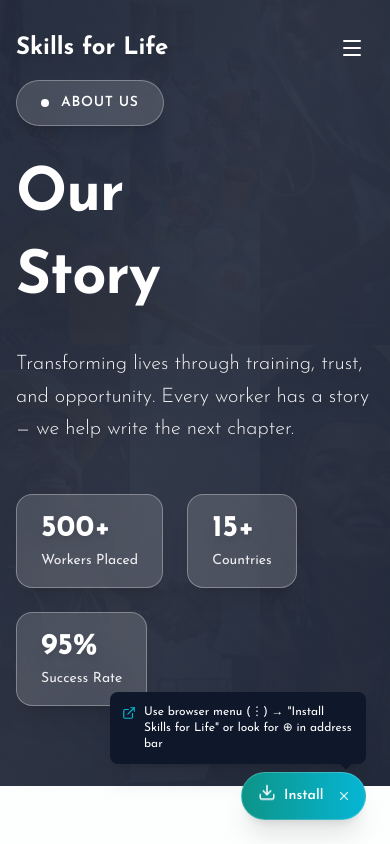
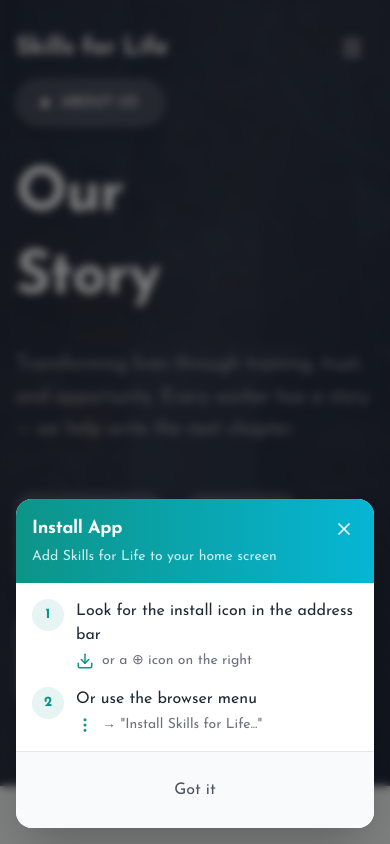
Before and after one commit to FethiAbdullahi/Messanta-Ethiopian-Recruitment-Company, a Next.js app: page /about in a window 390 px wide. Both pictures are taken after a click on the button "Install". Shown: the top 844 px of the page. Built offline with nearby package versions, Linux system fonts and the light colour scheme.

Commit message:
Enhance PWA installation experience by adding platform detection, updated instructions for iOS and Android, and improved UI for install prompts.

```diff
--- a/components/InstallPWA.tsx
+++ b/components/InstallPWA.tsx
@@ -2,7 +2,7 @@
 
 import { useState, useEffect, useCallback } from 'react';
 import { motion, AnimatePresence } from 'framer-motion';
-import { Download, X, ExternalLink } from 'lucide-react';
+import { Download, X, Share, Plus, MoreVertical } from 'lucide-react';
 
 interface BeforeInstallPromptEvent extends Event {
   prompt: () => Promise<void>;
@@ -14,7 +14,9 @@
   const [isInstalled, setIsInstalled] = useState(false);
   const [dismissed, setDismissed] = useState(false);
   const [isReady, setIsReady] = useState(false);
-  const [showTip, setShowTip] = useState(false);
+  const [showInstructions, setShowInstructions] = useState(false);
+  const [isIOS, setIsIOS] = useState(false);
+  const [isAndroid, setIsAndroid] = useState(false);
 
   useEffect(() => {
     if (sessionStorage.getItem('pwa-dismissed')) {
@@ -22,7 +24,21 @@
       return;
     }
 
+    // Detect platform
+    const ua = navigator.userAgent.toLowerCase();
+    const iOS = /iphone|ipad|ipod/.test(ua);
+    const android = /android/.test(ua);
+    setIsIOS(iOS);
+    setIsAndroid(android);
+
+    // Check if already installed
     if (window.matchMedia('(display-mode: standalone)').matches) {
+      setIsInstalled(true);
+      return;
+    }
+
+    // Check iOS standalone mode
+    if ((window.navigator as Navigator & { standalone?: boolean }).standalone === true) {
       setIsInstalled(true);
       return;
     }
@@ -34,11 +50,11 @@
         .catch((err) => console.log('❌ SW failed:', err));
     }
 
+    // Listen for install prompt (Chrome/Edge/Android)
     const handlePrompt = (e: Event) => {
       console.log('✅ Install prompt ready!');
       e.preventDefault();
       setDeferredPrompt(e as BeforeInstallPromptEvent);
-      setIsReady(true);
     };
 
     const handleInstalled = () => {
@@ -49,8 +65,8 @@
     window.addEventListener('beforeinstallprompt', handlePrompt);
     window.addEventListener('appinstalled', handleInstalled);
 
-    // Show after delay
-    setTimeout(() => setIsReady(true), 2000);
+    // Show button after delay
+    setTimeout(() => setIsReady(true), 1500);
 
     return () => {
       window.removeEventListener('beforeinstallprompt', handlePrompt);
@@ -60,6 +76,7 @@
 
   const handleInstall = useCallback(async () => {
     if (deferredPrompt) {
+      // Chrome/Edge/Android - use native prompt
       try {
         await deferredPrompt.prompt();
         const { outcome } = await deferredPrompt.userChoice;
@@ -69,46 +86,30 @@
       }
       setDeferredPrompt(null);
     } else {
-      // Show tip instead of alert
-      setShowTip(true);
-      setTimeout(() => setShowTip(false), 5000);
+      // iOS or no prompt available - show instructions
+      setShowInstructions(true);
     }
   }, [deferredPrompt]);
 
   const dismiss = () => {
     setDismissed(true);
+    setShowInstructions(false);
     sessionStorage.setItem('pwa-dismissed', 'true');
   };
 
   if (isInstalled || dismissed || !isReady) return null;
 
   return (
+    <>
+      {/* Install Button */}
       <AnimatePresence>
+        {!showInstructions && (
           <motion.div
             initial={{ opacity: 0, scale: 0.8, y: 20 }}
             animate={{ opacity: 1, scale: 1, y: 0 }}
             exit={{ opacity: 0, scale: 0.8, y: 20 }}
             className="fixed bottom-6 right-6 z-50"
           >
-        {/* Tip tooltip */}
-        <AnimatePresence>
-          {showTip && (
-            <motion.div
-              initial={{ opacity: 0, y: 10 }}
-              animate={{ opacity: 1, y: 0 }}
-              exit={{ opacity: 0, y: 10 }}
-              className="absolute bottom-full right-0 mb-2 w-64 p-3 bg-dark text-white text-xs rounded-lg shadow-xl"
-            >
-              <div className="flex items-start gap-2">
-                <ExternalLink size={14} className="text-accent mt-0.5 flex-shrink-0" />
-                <span>Use browser menu (⋮) → &quot;Install Skills for Life&quot; or look for ⊕ in address bar</span>
-              </div>
-              <div className="absolute bottom-0 right-4 translate-y-1/2 rotate-45 w-2 h-2 bg-dark" />
-            </motion.div>
-          )}
-        </AnimatePresence>
-
-        {/* Pulsing ring */}
             <span className="absolute inset-0 rounded-full bg-accent/40 animate-ping" />
 
             <div className="relative flex items-center gap-2 bg-gradient-to-r from-primary to-accent rounded-full pl-4 pr-2 py-2.5 shadow-xl border border-white/20">
@@ -127,6 +128,187 @@
               </button>
             </div>
           </motion.div>
+        )}
       </AnimatePresence>
+
+      {/* Instructions Modal */}
+      <AnimatePresence>
+        {showInstructions && (
+          <motion.div
+            initial={{ opacity: 0 }}
+            animate={{ opacity: 1 }}
+            exit={{ opacity: 0 }}
+            className="fixed inset-0 z-50 flex items-end sm:items-center justify-center p-4 bg-black/50 backdrop-blur-sm"
+            onClick={() => setShowInstructions(false)}
+          >
+            <motion.div
+              initial={{ opacity: 0, y: 50 }}
+              animate={{ opacity: 1, y: 0 }}
+              exit={{ opacity: 0, y: 50 }}
+              onClick={(e) => e.stopPropagation()}
+              className="w-full max-w-sm bg-white rounded-2xl shadow-2xl overflow-hidden"
+            >
+              {/* Header */}
+              <div className="bg-gradient-to-r from-primary to-accent p-4 text-white">
+                <div className="flex items-center justify-between">
+                  <h3 className="text-lg font-bold">Install App</h3>
+                  <button
+                    onClick={() => setShowInstructions(false)}
+                    className="p-1 rounded-full hover:bg-white/20"
+                  >
+                    <X size={20} />
+                  </button>
+                </div>
+                <p className="text-sm text-white/80 mt-1">
+                  Add Skills for Life to your home screen
+                </p>
+              </div>
+
+              {/* Instructions */}
+              <div className="p-4 space-y-4">
+                {isIOS ? (
+                  // iOS Safari Instructions
+                  <>
+                    <div className="flex items-start gap-3">
+                      <div className="w-8 h-8 rounded-full bg-primary/10 flex items-center justify-center flex-shrink-0">
+                        <span className="text-primary font-bold text-sm">1</span>
+                      </div>
+                      <div className="flex-1">
+                        <p className="text-gray-800 font-medium">
+                          Tap the Share button
+                        </p>
+                        <div className="flex items-center gap-2 mt-1 text-gray-500 text-sm">
+                          <Share size={18} className="text-primary" />
+                          <span>at the bottom of Safari</span>
+                        </div>
+                      </div>
+                    </div>
+
+                    <div className="flex items-start gap-3">
+                      <div className="w-8 h-8 rounded-full bg-primary/10 flex items-center justify-center flex-shrink-0">
+                        <span className="text-primary font-bold text-sm">2</span>
+                      </div>
+                      <div className="flex-1">
+                        <p className="text-gray-800 font-medium">
+                          Scroll and tap &quot;Add to Home Screen&quot;
+                        </p>
+                        <div className="flex items-center gap-2 mt-1 text-gray-500 text-sm">
+                          <Plus size={18} className="text-primary" />
+                          <span>in the share menu</span>
+                        </div>
+                      </div>
+                    </div>
+
+                    <div className="flex items-start gap-3">
+                      <div className="w-8 h-8 rounded-full bg-primary/10 flex items-center justify-center flex-shrink-0">
+                        <span className="text-primary font-bold text-sm">3</span>
+                      </div>
+                      <div className="flex-1">
+                        <p className="text-gray-800 font-medium">
+                          Tap &quot;Add&quot; to install
+                        </p>
+                        <p className="text-gray-500 text-sm mt-1">
+                          The app will appear on your home screen
+                        </p>
+                      </div>
+                    </div>
+                  </>
+                ) : isAndroid ? (
+                  // Android Chrome Instructions
+                  <>
+                    <div className="flex items-start gap-3">
+                      <div className="w-8 h-8 rounded-full bg-primary/10 flex items-center justify-center flex-shrink-0">
+                        <span className="text-primary font-bold text-sm">1</span>
+                      </div>
+                      <div className="flex-1">
+                        <p className="text-gray-800 font-medium">
+                          Tap the menu button
+                        </p>
+                        <div className="flex items-center gap-2 mt-1 text-gray-500 text-sm">
+                          <MoreVertical size={18} className="text-primary" />
+                          <span>three dots at top right</span>
+                        </div>
+                      </div>
+                    </div>
+
+                    <div className="flex items-start gap-3">
+                      <div className="w-8 h-8 rounded-full bg-primary/10 flex items-center justify-center flex-shrink-0">
+                        <span className="text-primary font-bold text-sm">2</span>
+                      </div>
+                      <div className="flex-1">
+                        <p className="text-gray-800 font-medium">
+                          Tap &quot;Install app&quot; or &quot;Add to Home screen&quot;
+                        </p>
+                        <div className="flex items-center gap-2 mt-1 text-gray-500 text-sm">
+                          <Download size={18} className="text-primary" />
+                          <span>in the menu</span>
+                        </div>
+                      </div>
+                    </div>
+
+                    <div className="flex items-start gap-3">
+                      <div className="w-8 h-8 rounded-full bg-primary/10 flex items-center justify-center flex-shrink-0">
+                        <span className="text-primary font-bold text-sm">3</span>
+                      </div>
+                      <div className="flex-1">
+                        <p className="text-gray-800 font-medium">
+                          Tap &quot;Install&quot; to confirm
+                        </p>
+                        <p className="text-gray-500 text-sm mt-1">
+                          The app will be added to your home screen
+                        </p>
+                      </div>
+                    </div>
+                  </>
+                ) : (
+                  // Desktop Chrome/Edge Instructions
+                  <>
+                    <div className="flex items-start gap-3">
+                      <div className="w-8 h-8 rounded-full bg-primary/10 flex items-center justify-center flex-shrink-0">
+                        <span className="text-primary font-bold text-sm">1</span>
+                      </div>
+                      <div className="flex-1">
+                        <p className="text-gray-800 font-medium">
+                          Look for the install icon in the address bar
+                        </p>
+                        <div className="flex items-center gap-2 mt-1 text-gray-500 text-sm">
+                          <Download size={18} className="text-primary" />
+                          <span>or a ⊕ icon on the right</span>
+                        </div>
+                      </div>
+                    </div>
+
+                    <div className="flex items-start gap-3">
+                      <div className="w-8 h-8 rounded-full bg-primary/10 flex items-center justify-center flex-shrink-0">
+                        <span className="text-primary font-bold text-sm">2</span>
+                      </div>
+                      <div className="flex-1">
+                        <p className="text-gray-800 font-medium">
+                          Or use the browser menu
+                        </p>
+                        <div className="flex items-center gap-2 mt-1 text-gray-500 text-sm">
+                          <MoreVertical size={18} className="text-primary" />
+                          <span>→ &quot;Install Skills for Life...&quot;</span>
+                        </div>
+                      </div>
+                    </div>
+                  </>
+                )}
+              </div>
+
+              {/* Footer */}
+              <div className="p-4 bg-gray-50 border-t">
+                <button
+                  onClick={() => setShowInstructions(false)}
+                  className="w-full py-2.5 text-gray-600 font-medium hover:text-gray-800 transition-colors"
+                >
+                  Got it
+                </button>
+              </div>
+            </motion.div>
+          </motion.div>
+        )}
+      </AnimatePresence>
+    </>
   );
 }
```
Lines whose indentation alone changed are shown as unchanged.
